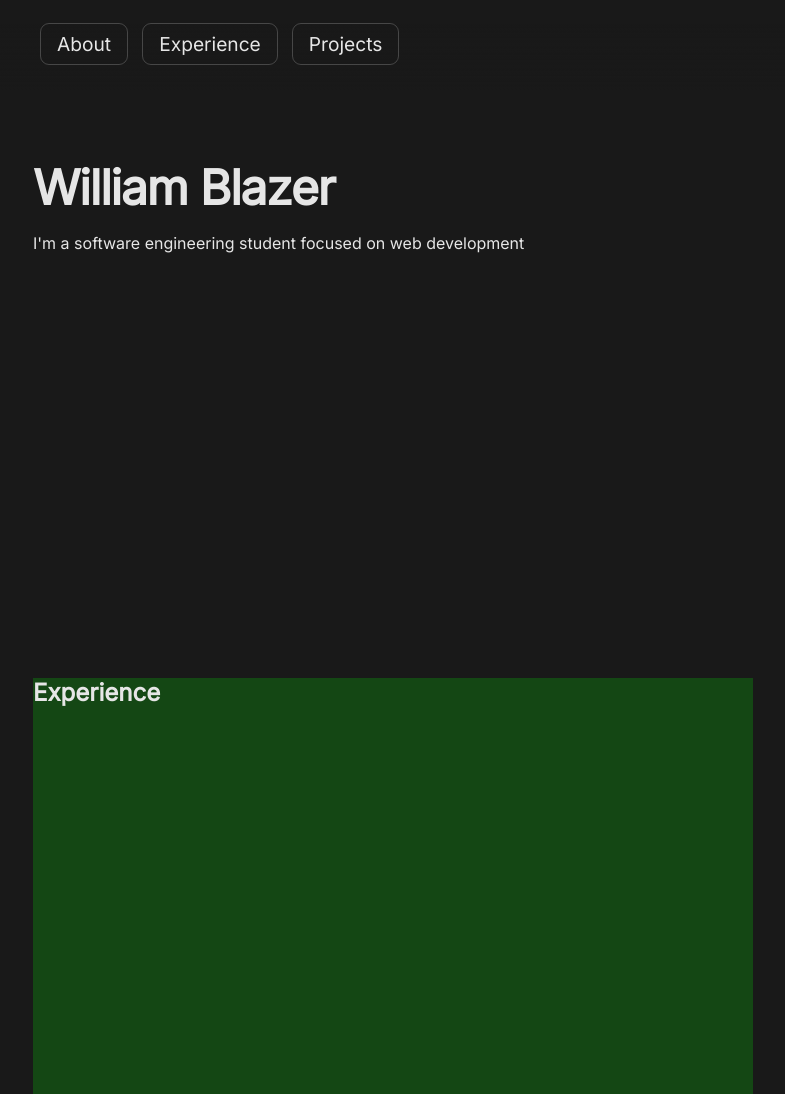
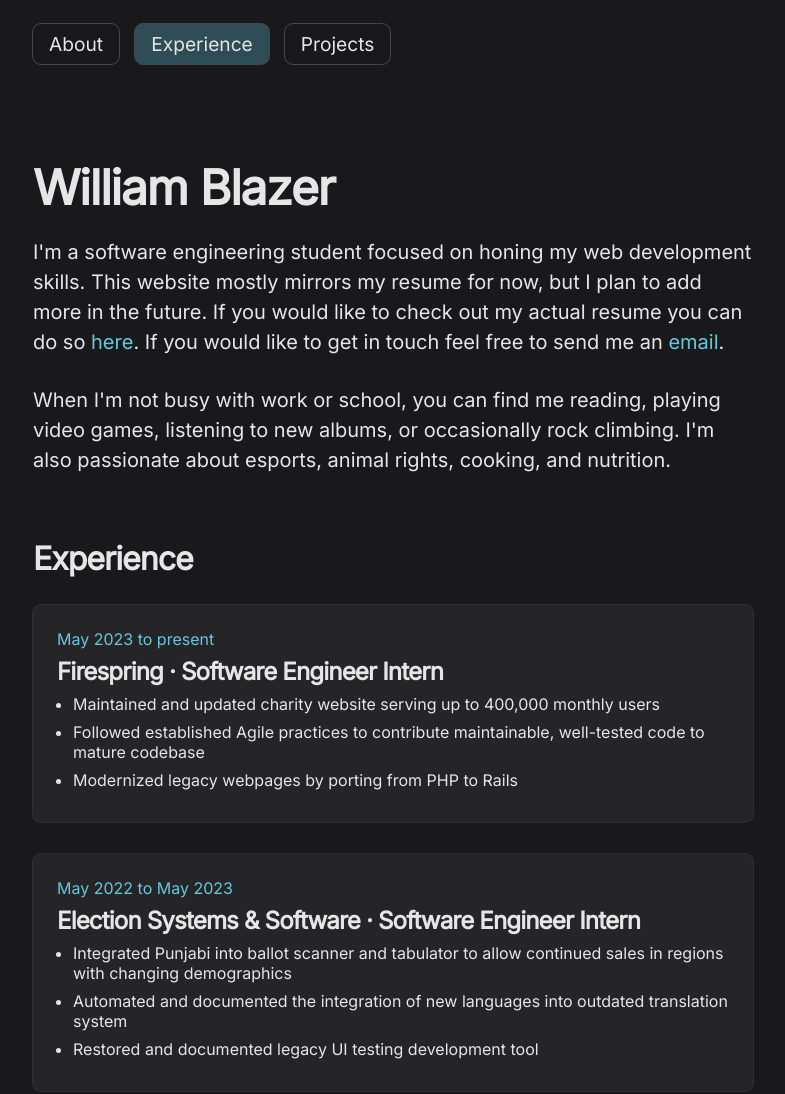
Before and after one commit to wblazer/personal-website, a plain HTML site: page index.html in a window 1280 px wide. Shown: the top 1094 px of the page, without its empty margins (247-1032 px from the left). Drawn offline with Linux system fonts and the light colour scheme.

Commit message:
Ready for mid-term presentation

```diff
--- a/index.css
+++ b/index.css
@@ -5,12 +5,12 @@ html {
 
 #content-wrapper {
     margin: auto;
-    padding: 0 10px;
+    padding: 0 20px;
     max-width: 720px;
 }
 
 body {
-    background-color: rgb(25, 25, 25);
+    background-color: rgb(25, 25, 28);
     color: rgb(230, 230, 230);
     margin: 0;
 }
@@ -22,7 +22,7 @@ body::before {
     left: 0;
     width: 100%;
     height: 90px; /* Adjust this value to match your header's height */
-    background: linear-gradient(rgba(25, 25, 25, 1) 25%, rgba(25, 25, 25, 0.5));
+    background: linear-gradient(rgba(25, 25, 28, 1) 25%, rgba(25, 25, 28, 0.5));
     backdrop-filter: blur(5px);
     pointer-events: none;
     z-index: 2;
@@ -42,7 +42,7 @@ nav {
 }
 
 .nav-item {
-    margin: 0 0.25rem;
+    margin-right: 0.5rem;
     text-align: center;
 }
 
@@ -57,12 +57,20 @@ nav {
 }
 
 .nav-link:hover {
-    background-color: rgba(255, 255, 255, 0.1);
+    background-color: rgba(255, 255, 255, 0.2);
+}
+
+.nav-link.active {
+    background-color: rgba(100, 200, 220, 0.3);
+}
+
+.nav-link.active:hover {
+    background-color: rgba(100, 200, 220, 0.5);
 }
 
 section {
-    height: 500px;
-    margin: auto;
+    height: auto;
+    margin: 0 auto 4rem;
     scroll-margin-top: 90px;
 }
 
@@ -70,28 +78,102 @@ section {
     padding-top: 70px;
 }
 
-#experience {
-    background-color: rgba(0, 255, 0, 0.2);
-}
-
-#projects {
-    background-color: rgba(0, 0, 255, 0.2);
-}
-
 h1 {
-    font-size: 3rem;
+    font-size: 2.5rem;
     font-weight: bolder;
     letter-spacing: -1.2px;
     margin: 0;
 }
 
+h2 {
+    font-size: 1.5rem;
+    font-weight: bolder;
+    letter-spacing: -1px;
+    margin-top: 0;
+}
+
+h3 {
+    font-size: 1.25rem;
+    font-weight: bolder;
+    letter-spacing: -0.8px;
+    margin-top: 0.5rem;
+    margin: 0.5rem 0;
+}
+
+p a {
+    color: rgb(100, 200, 220);
+    text-decoration: none;
+}
+
+p a:hover {
+    color: rgb(130, 255, 255);
+    text-decoration: underline;
+}
+
+#about p {
+    font-size: 1rem;
+    line-height: 1.5;
+    margin-bottom: 1.75rem;
+}
+
+.accent-text {
+    color: rgb(100, 200, 220);
+    margin: 0;
+}
+
+.module {
+    padding: 1.5rem;
+    margin-bottom: 2rem;
+    background-color: rgba(255, 255, 255, 0.05);
+    outline: 1px solid rgba(255, 255, 255, 0.1);
+    border-radius: 0.5rem;
+}
+
+.module p {
+    margin: 0;
+}
+
+.module ul {
+    margin: 0;
+    padding-left: 1rem;
+}
+
+.module li {
+    margin: 0.5rem 0;
+}
+
+.stealth-link {
+    color: inherit;
+    text-decoration: none;
+}
+
+.stealth-link:hover {
+    text-decoration: underline;
+}
+
 @media (min-width: 520px) {
     .nav-item {
-        margin: 0 0.5rem;
+        margin-right: 1rem;
     }
 
     .nav-link {
         font-size: 1.2rem;
         padding: 0.5rem 1rem;
     }
+
+    h1 {
+        font-size: 3rem;
+    }
+
+    h2 {
+        font-size: 2rem;
+    }
+
+    h3 {
+        font-size: 1.5rem;
+    }
+
+    #about p {
+        font-size: 1.25rem;
+    }
 }
--- a/index.html
+++ b/index.html
@@ -5,13 +5,14 @@
     <meta name="viewport" content="width=device-width, initial-scale=1.0">
     <title>William Blazer</title>
     <link href="index.css" rel="stylesheet">
+    <script src="index.js" defer></script>
     <link href='https://fonts.googleapis.com/css?family=Inter' rel='stylesheet'>
 </head>
 <body>
     <div id="content-wrapper">
         <header>
             <nav>
-                <div class="nav-item"><a href="#about" class="nav-link">About</a></div>
+                <div class="nav-item"><a href="#about" class="nav-link active">About</a></div>
                 <div class="nav-item"><a href="#experience" class="nav-link">Experience</a></div>
                 <div class="nav-item"><a href="#projects" class="nav-link">Projects</a></div>
             </nav>
@@ -19,15 +20,62 @@
 
         <section id="about">
             <h1>William Blazer</h1>
-            <p>I'm a software engineering student focused on web development</p>
+            <p>
+                I'm a software engineering student focused on honing my web development skills. This website mostly mirrors my resume for now, but I plan to add more in the future.
+                If you would like to check out my actual resume you can do so
+                <a href="https://drive.google.com/file/d/1VaNLUAot9RM0FBiZinJrmLCZOHpOQybb/view?usp=sharing" target="_blank" rel="noopener noreferrer">here</a>.
+                If you would like to get in touch feel free to send me an <a href="mailto:williamblazer2@gmail.com">email</a>.
+            </p>
+            <p>
+                When I'm not busy with work or school, you can find me reading, playing video games, listening to new albums, or occasionally rock climbing.
+                I'm also passionate about esports, animal rights, cooking, and nutrition.
+            </p>
         </section>
 
         <section id="experience">
             <h2>Experience</h2>
+            <div class="module">
+                <p class="accent-text">May 2023 to present</p>
+                <a class="stealth-link" href="https://firespring.com/" target="_blank" rel="noopener noreferrer"><h3>Firespring · Software Engineer Intern</h3></a>
+                <ul>
+                    <li>Maintained and updated charity website serving up to 400,000 monthly users</li>
+                    <li>Followed established Agile practices to contribute maintainable, well-tested code to mature codebase</li>
+                    <li>Modernized legacy webpages by porting from PHP to Rails</li>
+                </ul>
+            </div>
+            <div class="module">
+                <p class="accent-text">May 2022 to May 2023</p>
+                <a class="stealth-link" href="https://www.essvote.com/" target="_blank" rel="noopener noreferrer"><h3>Election Systems & Software · Software Engineer Intern</h3></a>
+                <ul>
+                    <li>Integrated Punjabi into ballot scanner and tabulator to allow continued sales in regions with changing demographics</li>
+                    <li>Automated and documented the integration of new languages into outdated translation system</li>
+                    <li>Restored and documented legacy UI testing development tool</li>
+                </ul>
+            </div>
         </section>
 
         <section id="projects">
             <h2>Projects</h2>
+            <div class="module">
+                <p class="accent-text">Ruby on Rails, Tailwind</p>
+                <h3>Gambol · Senior Design Project</h3>
+                <ul>
+                    <li>Developed an intramural sports management application to streamline registration, scheduling, and match check-in</li>
+                    <li>Constructed reusable components to define a unified look and feel and save frontend development time</li>
+                    <li>Created dynamic webpages to display and interact with complex data models such as leagues, seasons, and waivers</li>
+                    <li>Added social features such as reactions to increase user engagement</li>
+                </ul>
+            </div>
+            <div class="module">
+                <p class="accent-text">React, Node.js, SQL</p>
+                <h3>Know Your Well App · Senior Design Project</h3>
+                <ul>
+                    <li>Built a progressive web application for the Know Your Well science program, enabling participating high school students to enter well data from the field</li>
+                    <li>Integrated caching to allow data to be saved offline and uploaded when an internet connection is available</li>
+                    <li>Established CI/CD pipeline to automatically test and deploy project to Azure</li>
+                    <li>Ensured use of proper Agile development practices in team of 5 other students</li>
+                </ul>
+            </div>
         </section>
     </div>
 </body>
--- a/index.js
+++ b/index.js
@@ -0,0 +1,20 @@
+const sections = document.querySelectorAll('section');
+
+function isSectionInMiddle(section) {
+    const rect = section.getBoundingClientRect();
+    const screenMiddle = window.innerHeight / 2;
+    return screenMiddle <= rect.bottom && screenMiddle >= rect.top;
+}
+
+function updateActiveNavLink() {
+    sections.forEach((section) => {
+        const navLink = document.querySelector(`[href="#${section.id}"]`);
+        if (isSectionInMiddle(section)) {
+            navLink.classList.add('active');
+        } else {
+            navLink.classList.remove('active');
+        }
+    });
+}
+
+window.addEventListener('scroll', updateActiveNavLink);
```
